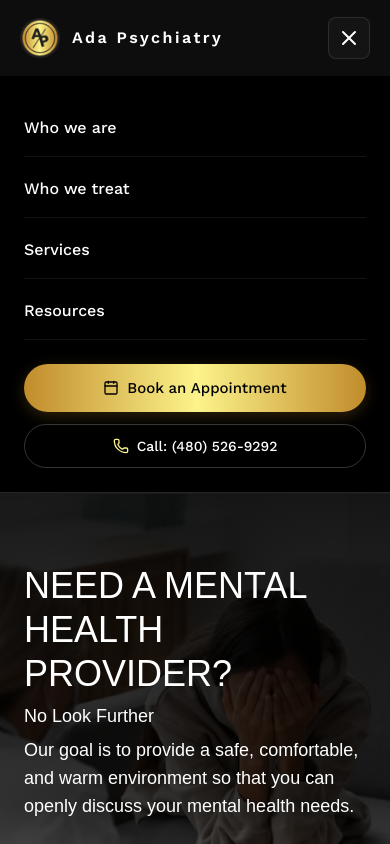
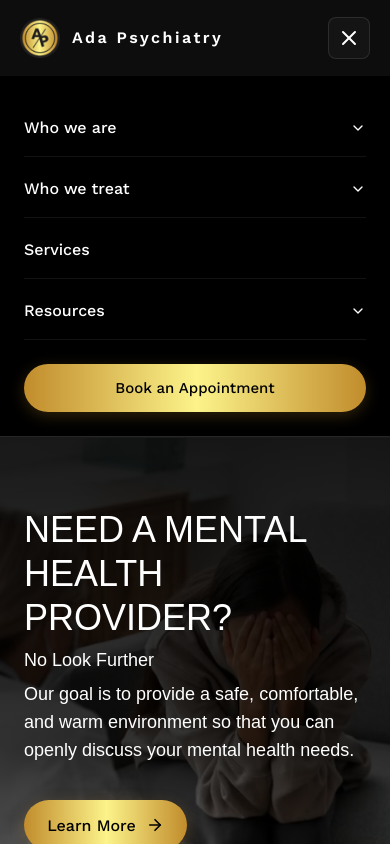
Before and after one commit to html-css-tricks-n-ask/Ada, a Next.js app: page / in a window 390 px wide. Both pictures are taken after a click on the button 349 px from the left and 38 px from the top of the page. Shown: the top 844 px of the page. Built offline with nearby package versions, Linux system fonts and the light colour scheme; a web font is replaced by a local one.

Commit message:
feat: update footer navigation links, add external social media URLs, and restyle mobile menu with chevron dropdowns and simplified CTA

```diff
--- a/src/components/layout/Footer.tsx
+++ b/src/components/layout/Footer.tsx
@@ -22,7 +22,7 @@
                 </Link>
               </li>
               <li>
-                <Link href="#services" className="hover:text-[#DAA520] transition-colors">
+                <Link href="#treatment" className="hover:text-[#DAA520] transition-colors">
                   What We Treat
                 </Link>
               </li>
@@ -51,12 +51,12 @@
                 </Link>
               </li>
               <li>
-                <Link href="#blog" className="hover:text-[#DAA520] transition-colors">
+                <Link href="#why-choose-us" className="hover:text-[#DAA520] transition-colors">
                   Blog
                 </Link>
               </li>
               <li>
-                <Link href="#insurance" className="hover:text-[#DAA520] transition-colors">
+                <Link href="#services" className="hover:text-[#DAA520] transition-colors">
                   Fees and Insurance
                 </Link>
               </li>
@@ -152,7 +152,9 @@
               <div className="flex items-center gap-4">
                 {/* Instagram */}
                 <a
-                  href="#instagram"
+                  href="https://www.instagram.com"
+                  target="_blank"
+                  rel="noopener noreferrer"
                   aria-label="Instagram"
                   className="w-7 h-7 relative hover:opacity-80 transition-opacity flex items-center justify-center"
                 >
@@ -167,7 +169,9 @@
 
                 {/* Facebook */}
                 <a
-                  href="#facebook"
+                  href="https://www.facebook.com"
+                  target="_blank"
+                  rel="noopener noreferrer"
                   aria-label="Facebook"
                   className="w-7 h-7 relative hover:opacity-80 transition-opacity flex items-center justify-center"
                 >
@@ -182,7 +186,9 @@
 
                 {/* Twitter / X */}
                 <a
-                  href="#twitter"
+                  href="https://www.x.com"
+                  target="_blank"
+                  rel="noopener noreferrer"
                   aria-label="Twitter"
                   className="w-7 h-7 relative hover:opacity-80 transition-opacity flex items-center justify-center"
                 >
@@ -197,7 +203,9 @@
 
                 {/* TikTok */}
                 <a
-                  href="#tiktok"
+                  href="https://www.tiktok.com"
+                  target="_blank"
+                  rel="noopener noreferrer"
                   aria-label="TikTok"
                   className="w-7 h-7 relative hover:opacity-80 transition-opacity flex items-center justify-center"
                 >
@@ -212,7 +220,9 @@
 
                 {/* LinkedIn */}
                 <a
-                  href="#linkedin"
+                  href="https://www.linkedin.com"
+                  target="_blank"
+                  rel="noopener noreferrer"
                   aria-label="LinkedIn"
                   className="w-7 h-7 relative hover:opacity-80 transition-opacity flex items-center justify-center"
                 >
--- a/src/components/layout/Navbar.tsx
+++ b/src/components/layout/Navbar.tsx
@@ -2,7 +2,7 @@
 
 import React, { useState } from "react";
 import Link from "next/link";
-import { Menu, X, Phone, Calendar, ChevronDown } from "lucide-react";
+import { Menu, X, ChevronDown } from "lucide-react";
 import { motion, AnimatePresence } from "framer-motion";
 import Logo from "@/components/common/Logo";
 
@@ -95,25 +95,27 @@
           >
             <div className="flex flex-col space-y-1">
 
-              {/* Who we are */}
+              {/* Who we are with Chevron Icon */}
               <div className="border-b border-neutral-900/80 py-2">
                 <Link
                   href="#founder"
                   onClick={() => setMobileMenuOpen(false)}
-                  className="block text-white font-work font-medium text-[16px] py-2 hover:text-[#FCF38A] transition-colors"
+                  className="w-full flex items-center justify-between text-white font-work font-medium text-[16px] py-2 hover:text-[#FCF38A] transition-colors"
                 >
-                  Who we are
+                  <span>Who we are</span>
+                  <ChevronDown className="w-4 h-4 text-white" />
                 </Link>
               </div>
 
-              {/* Who we treat */}
+              {/* Who we treat with Chevron Icon */}
               <div className="border-b border-neutral-900/80 py-2">
                 <Link
                   href="#treatment"
                   onClick={() => setMobileMenuOpen(false)}
-                  className="block text-white font-work font-medium text-[16px] py-2 hover:text-[#FCF38A] transition-colors"
+                  className="w-full flex items-center justify-between text-white font-work font-medium text-[16px] py-2 hover:text-[#FCF38A] transition-colors"
                 >
-                  Who we treat
+                  <span>Who we treat</span>
+                  <ChevronDown className="w-4 h-4 text-white" />
                 </Link>
               </div>
 
@@ -128,37 +130,29 @@
                 </Link>
               </div>
 
-              {/* Resources */}
+              {/* Resources with Chevron Icon */}
               <div className="border-b border-neutral-900/80 py-2">
                 <Link
                   href="#why-choose-us"
                   onClick={() => setMobileMenuOpen(false)}
-                  className="block text-white font-work font-medium text-[16px] py-2 hover:text-[#FCF38A] transition-colors"
+                  className="w-full flex items-center justify-between text-white font-work font-medium text-[16px] py-2 hover:text-[#FCF38A] transition-colors"
                 >
-                  Resources
+                  <span>Resources</span>
+                  <ChevronDown className="w-4 h-4 text-white" />
                 </Link>
               </div>
 
             </div>
 
-            {/* Mobile Contact & CTA Bar */}
-            <div className="pt-6 space-y-3">
+            {/* Mobile CTA Button (Without contact number) */}
+            <div className="pt-6">
               <motion.button
                 whileTap={{ scale: 0.98 }}
                 onClick={() => setMobileMenuOpen(false)}
-                className="btn-gold w-full h-[48px] rounded-[50px] font-work font-medium text-[15px] text-black flex items-center justify-center gap-2 shadow-lg shadow-[#C18C2C]/20"
+                className="btn-gold w-full h-[48px] rounded-[50px] font-work font-medium text-[15px] text-black flex items-center justify-center shadow-lg shadow-[#C18C2C]/20"
               >
-                <Calendar className="w-4 h-4" />
                 <span>Book an Appointment</span>
               </motion.button>
-
-              <a
-                href="tel:4805269292"
-                className="w-full h-[44px] rounded-[50px] border border-white/20 text-white font-work font-medium text-[14px] flex items-center justify-center gap-2 hover:border-[#FCF38A] transition-colors"
-              >
-                <Phone className="w-4 h-4 text-[#FCF38A]" />
-                <span>Call: (480) 526-9292</span>
-              </a>
             </div>
           </motion.div>
         )}
```
